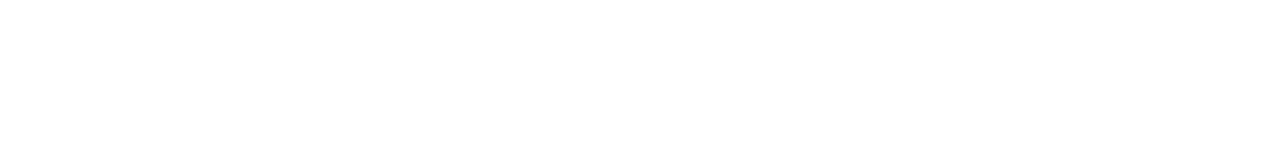
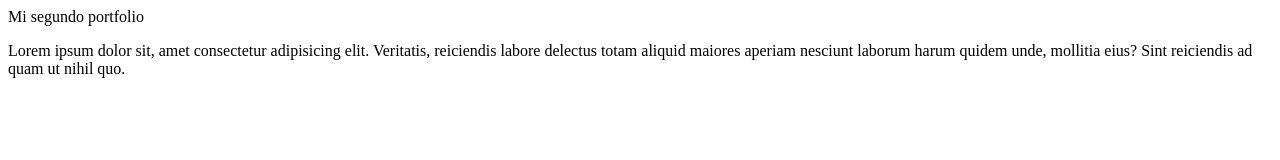
Before and after one commit to joseelinformatic1/CursoHtmlCss, a plain HTML site: page Capitulo 1/porfolio/index.html in a window 1280 px wide. Drawn offline with Linux system fonts and the light colour scheme.

Commit message:
Lorem ipsum paragraf

```diff
--- a/Capitulo 1/porfolio/index.html
+++ b/Capitulo 1/porfolio/index.html
@@ -7,6 +7,8 @@
         <title>Portfolio</title>
     </head>
     <body>
+        Mi segundo portfolio
+        <p>Lorem ipsum dolor sit, amet consectetur adipisicing elit. Veritatis, reiciendis labore delectus totam aliquid maiores aperiam nesciunt laborum harum quidem unde, mollitia eius? Sint reiciendis ad quam ut nihil quo.</p>
 
     </body>
 </html>
```
Lines whose indentation alone changed are shown as unchanged.
